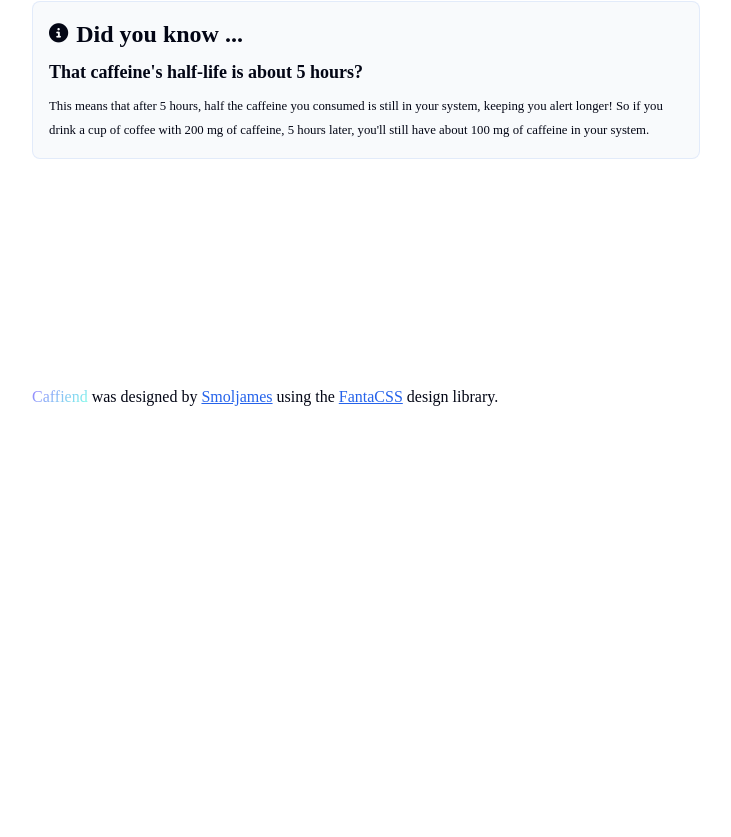
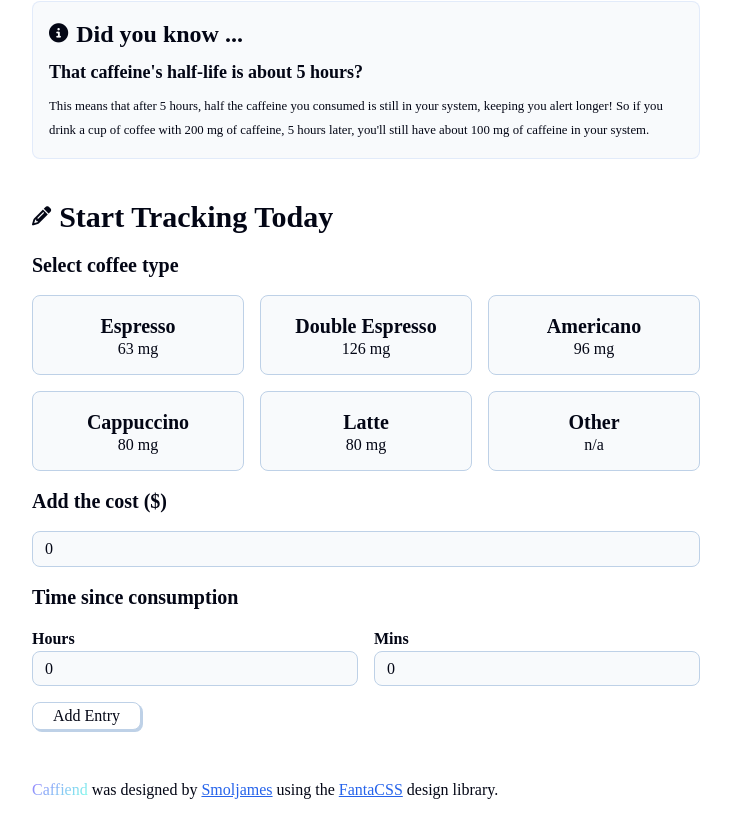
Before and after one commit to enggar77/Caffiend_Vite-Firebase-JS, a React (Vite) app: page / in a window 1280 px wide. Shown: the part 343-1180 px from the top of the page, without its empty margins (274-1005 px from the left). Before the commit the page ends 800 px from the top, so only its background shows below. Built offline with nearby package versions, Linux system fonts and the light colour scheme; a web font is replaced by a local one.

Commit message:
add coffee form

```diff
--- a/src/components/CoffeeForm.jsx
+++ b/src/components/CoffeeForm.jsx
@@ -1,3 +1,106 @@
+import { useState } from "react";
+import { coffeeOptions } from "../utils";
+
 export default function CoffeeForm() {
-	return <></>;
+	const [selectedCoffee, setSelectedCoffee] = useState(null);
+	const [showCoffeeType, setShowCoffeeType] = useState(false);
+	const [coffeeCost, setCoffeeCost] = useState(0);
+	const [hours, setHours] = useState(0);
+	const [mins, setMins] = useState(0);
+
+	function handleSubmit() {
+		console.log(selectedCoffee, coffeeCost, hours, mins);
+	}
+
+	return (
+		<>
+			{/* Header */}
+			<div className="section-header">
+				<i className="fa-solid fa-pencil"></i>
+				<h2>Start Tracking Today</h2>
+			</div>
+
+			{/* Select Coffee */}
+			<h4>Select coffee type</h4>
+			<div className="coffee-grid">
+				{/* Show Top 5 coffees */}
+				{coffeeOptions.slice(0, 5).map((option) => (
+					<button
+						key={option.name}
+						className={"button-card" + (option.name === selectedCoffee ? "coffee-button-selected" : "")}
+						onClick={() => {
+							setSelectedCoffee(option.name);
+							setShowCoffeeType(false);
+						}}
+					>
+						<h4>{option.name}</h4>
+						<p>{option.caffeine} mg</p>
+					</button>
+				))}
+				<button
+					className={"button-card" + (showCoffeeType ? "coffee-button-selected" : "")}
+					onClick={() => {
+						setShowCoffeeType(true);
+						setSelectedCoffee(null);
+					}}
+				>
+					<h4>Other</h4>
+					<p>n/a</p>
+				</button>
+			</div>
+			{/* Show Other coffees */}
+			{showCoffeeType && (
+				<select onChange={(e) => setSelectedCoffee(e.target.value)} name="coffee-list" id="coffee-list">
+					<option value={null}>Select type</option>
+					{coffeeOptions.slice(5).map((option) => (
+						<option key={option.name} value={option.name}>
+							{option.name} ({option.caffeine}mg)
+						</option>
+					))}
+				</select>
+			)}
+
+			{/* Add Cost */}
+			<h4>Add the cost ($)</h4>
+			<input
+				type="number"
+				placeholder="4.50"
+				className="w-full"
+				value={coffeeCost}
+				onChange={(e) => setCoffeeCost(e.target.value)}
+			/>
+
+			{/* Time Consumtion */}
+			<h4>Time since consumption</h4>
+			<div className="time-entry">
+				<div>
+					<h6>Hours</h6>
+					<select name="hours-select" id="hours-select" onChange={(e) => setHours(e.target.value)}>
+						{[0, 1, 2, 3, 4, 5, 6, 7, 8, 9, 10, 11, 12, 13, 14, 15, 16, 17, 18, 19, 20, 21, 22, 23].map(
+							(hour) => (
+								<option value={hour} key={hour}>
+									{hour}
+								</option>
+							),
+						)}
+					</select>
+				</div>
+				<div>
+					<h6>Mins</h6>
+					<select name="mins-select" id="mins-select" onChange={(e) => setMins(e.target.value)}>
+						{[0, 5, 10, 15, 30, 45].map((min) => (
+							<option value={min} key={min}>
+								{min}
+							</option>
+						))}
+					</select>
+				</div>
+			</div>
+
+			{/* Submit Form */}
+			<button onClick={handleSubmit}>
+				<p>Add Entry</p>
+			</button>
+		</>
+	);
 }
```
